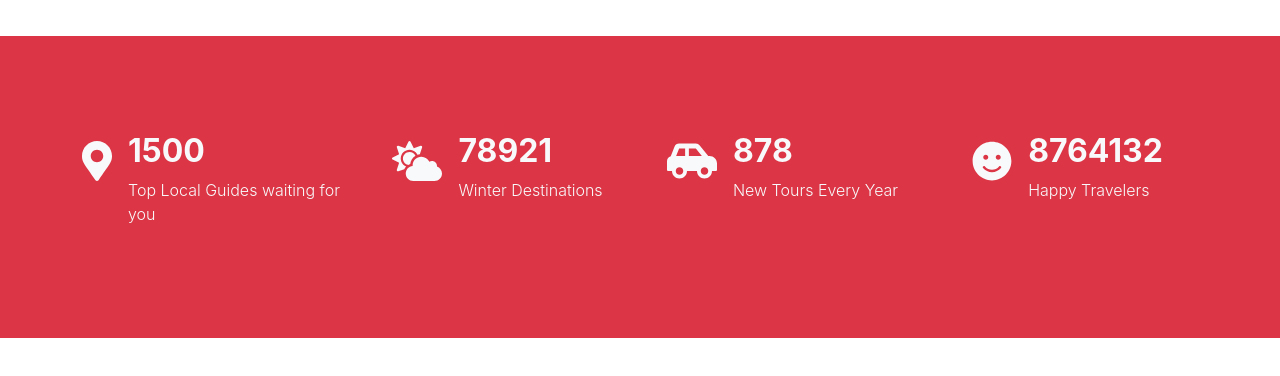
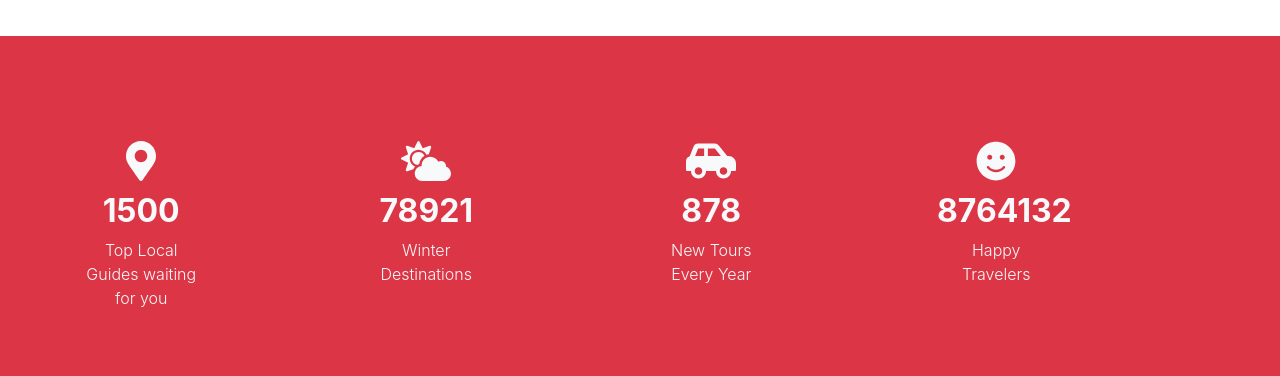
Before and after one commit to armanadd01/react-tourism-trip-site-client-side, a React (Create React App) app: page /home in a window 1280 px wide. Shown: the part 960-1336 px from the top of the page. Built offline with nearby package versions, Linux system fonts and the light colour scheme; no server answers.

Commit message:
Final Commit

```diff
--- a/package.json
+++ b/package.json
@@ -15,6 +15,7 @@
     "axios-hooks": "^2.7.0",
     "bootstrap": "^5.1.3",
     "firebase": "^9.2.0",
+    "history": "^5.0.1",
     "react": "^17.0.2",
     "react-bootstrap": "^2.0.0",
     "react-dom": "^17.0.2",
--- a/src/App.js
+++ b/src/App.js
@@ -12,10 +12,9 @@ import PageNotfound from './Component/Shared/PageNotFound/PageNotfound';
 import PrivateRoute from './Component/Shared/Login/PrivateRoute/PrivateRoute';
 import AuthProvider from './context/AuthProvider';
 import MyOrders from './Component/MyOrders/MyOrders';
- import Orders from './Component/Orders/Orders';
+import Orders from './Component/Orders/Orders';
 import AdminDashboard from './Component/Admin/AdminDashboard/AdminDashboard';
 import AllUsers from './Component/Admin/AllUsers/AllUsers';
-//import AllOrders from './Component/Admin/AllOrders/AllOrders';
 import AddUser from './Component/AddUser/AddUser';
 import AddOrders from './Component/AddOrders/AddOrders';
 
@@ -49,22 +48,21 @@ function App() {
           <Route path="/myorder/:email">
             <MyOrders></MyOrders>
           </Route>
-          <Route path="/allorders">
+          <PrivateRoute path="/allorders">
             <Orders></Orders>
-          </Route>
-          <Route path="/allusers">
+          </PrivateRoute>
+          <PrivateRoute path="/allusers">
             <AllUsers></AllUsers>
-          </Route>
-          <Route path="/adduser">
+          </PrivateRoute>
+          <PrivateRoute path="/adduser">
             <AddUser></AddUser>
-          </Route>
+          </PrivateRoute>
           <PrivateRoute path="/addorder/:plansId">
             <AddOrders></AddOrders>
           </PrivateRoute>
-
-          <Route exact path="/admindashboard">
+          <PrivateRoute exact path="/admindashboard">
             <AdminDashboard></AdminDashboard>
-          </Route>
+          </PrivateRoute>
 
           <Route exact path="*">
             <PageNotfound></PageNotfound>
--- a/src/Component/AddOrders/AddOrders.js
+++ b/src/Component/AddOrders/AddOrders.js
@@ -21,20 +21,27 @@ const AddOrders = () => {
         <>
         <Container fluid className=" my-5 ">
 
-          <Row className=" align-items-center " style={{ height: "100vh" }}>
-            <Col md={6}>
-            <Card style={{ width: '90%' }}>
+          <Row className=" align-items-center ">
+            <Col md={6} sm={12} className="mb-5">
+            <Card style={{ width: '100%' }}>
             <Card.Img variant="top" src={plans.img} style={{ height: "20rem" }} />
                 <Card.Body>
                     <Card.Title>Country Name: <span className="text-danger">{plans.name}</span> </Card.Title>
+                    <Card.Text className="fs-5">
+                        <h6 className="text-primary fs-5 fw-bold">price: <span className="text-danger fs-6">$ {plans.Price}</span></h6>
+                        <hr />
+                    </Card.Text>
+                    <Card.Text>
+                        {plans.short_des}
+                    </Card.Text>
+                    <hr/>
                     <Card.Text>
                     {plans.description}
                     </Card.Text>
-
                 </Card.Body>
             </Card>
             </Col>
-            <Col md={5} className="bg-danger rounded shadow p-3 bg-danger">
+            <Col md={5} sm={12} className="bg-danger rounded shadow p-3 bg-danger mb-5">
                 <AddedOrders
                     key= {plans._id}
                     order={plans}
--- a/src/Component/AddUser/AddUser.js
+++ b/src/Component/AddUser/AddUser.js
@@ -26,12 +26,12 @@ const AddUser = () => {
             <div className="col-md-12 bg-danger rounded shadow p-5 bg-danger">
                 <div className="text-wrap p-4 p-lg-5 text-center bg-danger">
                         <div className="text-light w-100 align-middle">
-                            <h2 className="fs-1 ">Welcome to Add orders</h2>
+                            <h2 className="fs-1 ">Welcome to Add Users</h2>
 
                             <p>Please Fill the from with all info</p>
                             <div className="mt-5">
                             <form className="p-2" onSubmit={handleSubmit(onSubmit)}>
-                                <input className="form-control m-3" placeholder="Enter Plans name" type="text"  {...register("name", { required: true, maxLength: 20 })} />
+                                <input className="form-control m-3" placeholder="Enter Name" type="text"  {...register("name", { required: true, maxLength: 20 })} />
 
                                 <input className="form-control  m-3" placeholder="Enter Email" type="text"  {...register("email", { required: true })} />
 
--- a/src/Component/Home/Plan/Plan.js
+++ b/src/Component/Home/Plan/Plan.js
@@ -10,7 +10,7 @@ const Plan = (props) => {
         <>
 
             <Col md={4} className="my-4">
-                <Card style={{ width: '18rem'}}>
+                <Card style={{ width: '100%'}}>
                     <Card.Img style={{height: '13rem' }} variant="top" src={img} />
                     <Card.Body>
                         <Card.Title className="text-danger"> <h2 className="fw-bold">{name}</h2></Card.Title>
--- a/src/Component/Home/Sponsors/Sponsors.js
+++ b/src/Component/Home/Sponsors/Sponsors.js
@@ -8,41 +8,50 @@ const Sponsors = () => {
         <div className="w-100 my-5 py-5 bg-danger" >
             <Container className="py-5">
                 <Row>
-                    <Col className="d-flex text-light justify-content-center">
-                        <div className="fs-1 me-3">
+                    <Col md={3} xs={6} className=" text-light text-sm-center justify-content-center">
+                        <Row className="text-center">
+                            <Col md={6} sm={12} className="fs-1 me-3">
                                 <FontAwesomeIcon icon={faMapMarkerAlt} />
-                        </div>
-                        <div>
+                            </Col>
+                            <Col md={6} sm={12}>
                                 <h2>1500</h2>
                                 <p>Top Local Guides waiting for you</p>
-                        </div>
                             </Col>
-                    <Col className="d-flex text-light justify-content-center">
-                        <div className="fs-1 me-3">
+                        </Row>
+
+                    </Col>
+                    <Col md={3} xs={6} className=" text-light text-sm-center justify-content-center">
+                        <Row className="text-center">
+                            <Col md={6} sm={12} className="fs-1 me-3">
                                 <FontAwesomeIcon icon={faCloudSun} />
-                        </div>
-                        <div>
+                            </Col>
+                            <Col md={6} sm={12}>
                                 <h2>78921</h2>
                                 <p>Winter Destinations</p>
-                        </div>
                             </Col>
-                    <Col className="d-flex text-light justify-content-center">
-                        <div className="fs-1 me-3">
+                        </Row>
+                    </Col>
+                    <Col md={3} xs={6} className=" text-light text-sm-center justify-content-center">
+                        <Row className="text-center ">
+                            <Col sm={6} xs={12} className="fs-1 me-3">
                                 <FontAwesomeIcon icon={faCarSide} />
-                        </div>
-                        <div>
+                            </Col>
+                            <Col md={6} sm={12}>
                                 <h2>878</h2>
                                 <p>New Tours Every Year</p>
-                        </div>
                             </Col>
-                    <Col className="d-flex text-light justify-content-center">
-                        <div className="fs-1 me-3">
+                        </Row>
+                    </Col>
+                    <Col md={3} xs={6} className="text-light text-sm-center justify-content-center">
+                        <Row className="text-center">
+                            <Col md={6} sm={12} className="fs-1 me-3">
                                 <FontAwesomeIcon icon={faSmile} />
-                        </div>
-                        <div>
+                            </Col>
+                            <Col md={6} sm={12}>
                                 <h2>8764132</h2>
                                 <p>Happy Travelers</p>
-                        </div>
+                            </Col>
+                        </Row>
                     </Col>
                 </Row>
             </Container>
--- a/src/Component/MyOrders/MyOrders.js
+++ b/src/Component/MyOrders/MyOrders.js
@@ -2,11 +2,12 @@ import { faTrashAlt } from '@fortawesome/free-regular-svg-icons';
 import { FontAwesomeIcon } from '@fortawesome/react-fontawesome';
 import React, { useEffect, useState } from 'react';
 import { Container, Row, Table } from 'react-bootstrap';
-import useFirebase from '../../hooks/useFirebase';
+import useAuth from '../../hooks/useAuth';
+
 
 
 const MyOrders = () => {
-    const { user } = useFirebase();
+    const { user } = useAuth();
     const [orders, setOrders] = useState([]);
     const [control, setConrol] = useState(false);
   useEffect(() => {
--- a/src/Component/Shared/Login/Login.js
+++ b/src/Component/Shared/Login/Login.js
@@ -8,11 +8,11 @@ import { Link, NavLink } from 'react-router-dom';
 import useAuth from '../../../hooks/useAuth';
 
 const Login = () => {
-    const {googleLogIn, setUser, signInWithPopup} = useAuth();
+    const {googleLogIn, setUser, signInWithPopup, error, setError, isLoading} = useAuth();
     const { register, handleSubmit, reset } = useForm();
     const history = useHistory();
     const location = useLocation();
-    const  redirect_url  = location?.state?.from ||  "/";
+    const  redirect_url  = location?.state || { from: { pathname: "/" } };
 
 
     const onSubmit = data => {
@@ -32,7 +32,10 @@ const Login = () => {
             .then((result) => {
                 const user = result.user;
                 setUser(user)
-                history.replace(redirect_url)
+                history.push(redirect_url.from?.pathname)
+            })
+            .catch((error)=>{
+                setError(error.message)
             })
         };
 
--- a/src/hooks/useFirebase.js
+++ b/src/hooks/useFirebase.js
@@ -7,6 +7,7 @@ const useFirebase = () => {
     const auth = getAuth();
     const [user, setUser] = useState({});
     const [isLoading, setIsLoading] = useState(true);
+    const [error, setError] = useState('')
 
     // Google Log In
     const googleProvider = new GoogleAuthProvider();
@@ -41,7 +42,9 @@ const useFirebase = () => {
         isLoading,
         logOut,
         setUser,
-        signInWithPopup
+        signInWithPopup,
+        error,
+        setError
     }
 
 };
```
Also changed, not shown: 2 other files (tests, documents, lock files or other folders). Lines whose indentation alone changed are shown as unchanged.
